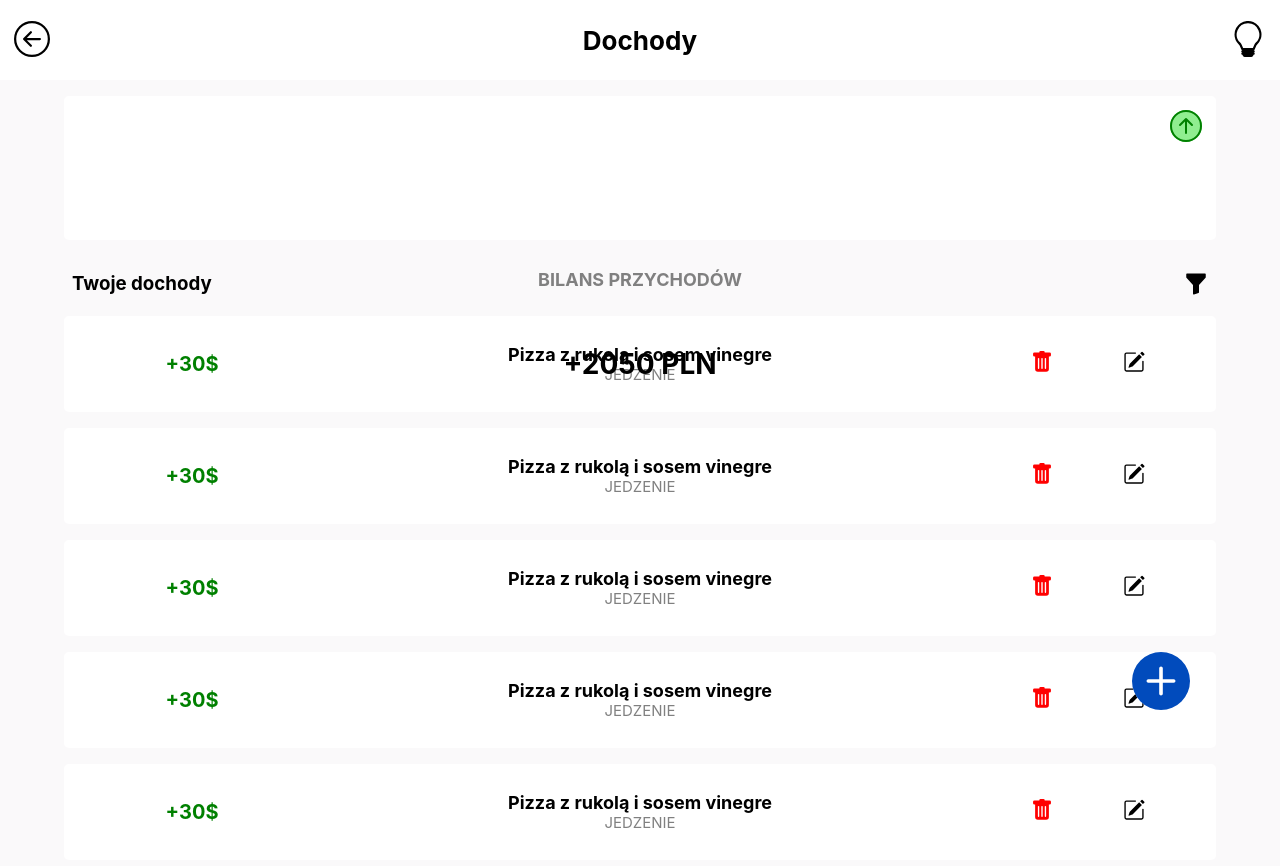
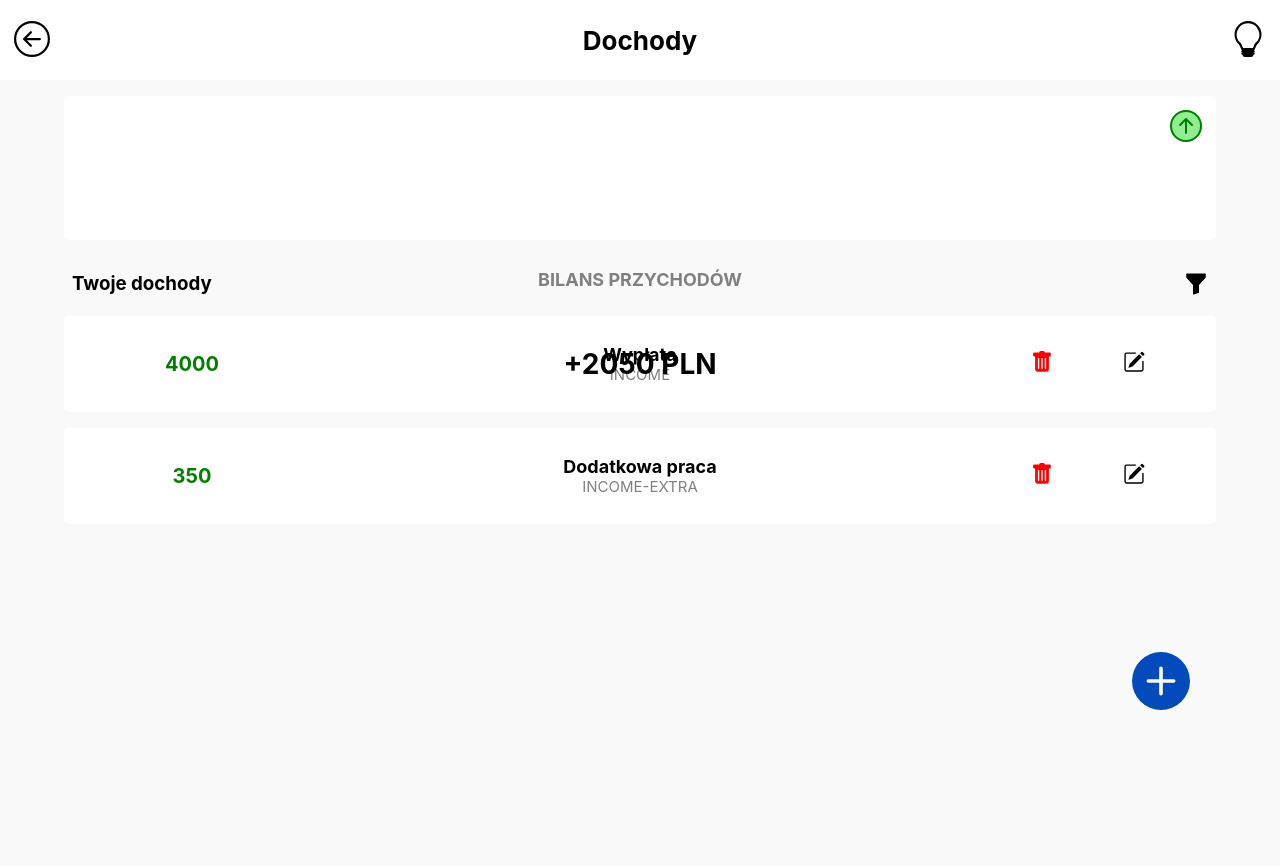
Before and after one commit to Viniski/BudgetApp, a React (Create React App) app: page /dochody in a window 1280 px wide. Shown: the top 866 px of the page. After the commit the page ends 800 px from the top, so only its background shows below. Built offline with nearby package versions, Linux system fonts and the light colour scheme.

Commit message:
Create transaction sclice, use data from store to home, income and expense page by the props

```diff
--- a/src/component/TransactionCard/TransactionCard.js
+++ b/src/component/TransactionCard/TransactionCard.js
@@ -1,34 +1,48 @@
 import { Link } from "react-router-dom";
 import { useSelector } from "react-redux";
 
-function TransactionCard(props) {
+function TransactionCard({ data }) {
   const theme = useSelector((state) => state.theme.theme);
   const themeDark = theme === "dark";
+
+  const deleteTransaction = () => {
+    console.log("usuwam transakcję" + data.id)
+  }
+
   return (
-    <Link to={`/transakcje/${"523"}`}>
-    <div className={`transaction-section__card ${themeDark && `transaction-section__card--dark`}`}>
+    <Link to={`/transakcje/${data.id}`}>
+      <div
+        className={`transaction-section__card ${
+          themeDark && `transaction-section__card--dark`
+        }`}
+      >
         <div className={`card__ammount ${themeDark && `card__ammount--dark`}`}>
-        <span className={props.transactionType}>+30$</span>
+          <span className={data.type}>{data.amount}</span>
+          {/* ten plus minus muszę ogarnąć - przy tworzeniu będę uzupełaniał dane!*/}
         </div>
         <div className="card__description">
-        <p className={`card__title ${themeDark && `card__title--dark`}`}>Pizza z rukolą i sosem vinegre</p>
-        <p className="card__category">Jedzenie</p>
+          <p className={`card__title ${themeDark && `card__title--dark`}`}>
+            {data.title}
+          </p>
+          <p className="card__category">{data.category}</p>
         </div>
         <div className="card__buttons">
-        <button className={`card__button-trash ${themeDark && `card__button-trash--dark`}`}>
-        <svg
-          xmlns="http://www.w3.org/2000/svg"
-          viewBox="0 0 16 16"
+          <button onClick={deleteTransaction}
+            className={`card__button-trash ${
+              themeDark && `card__button-trash--dark`
+            }`}
           >
+            <svg xmlns="http://www.w3.org/2000/svg" viewBox="0 0 16 16">
               <path d="M2.5 1a1 1 0 0 0-1 1v1a1 1 0 0 0 1 1H3v9a2 2 0 0 0 2 2h6a2 2 0 0 0 2-2V4h.5a1 1 0 0 0 1-1V2a1 1 0 0 0-1-1H10a1 1 0 0 0-1-1H7a1 1 0 0 0-1 1H2.5zm3 4a.5.5 0 0 1 .5.5v7a.5.5 0 0 1-1 0v-7a.5.5 0 0 1 .5-.5zM8 5a.5.5 0 0 1 .5.5v7a.5.5 0 0 1-1 0v-7A.5.5 0 0 1 8 5zm3 .5v7a.5.5 0 0 1-1 0v-7a.5.5 0 0 1 1 0z" />
             </svg>
           </button>
-        <Link to={`/edytuj-transakcje/${"523"}`}>
-        <button className={`card__button-edit ${themeDark && `card__button-edit--dark`}`}>
-        <svg
-          xmlns="http://www.w3.org/2000/svg"
-          viewBox="0 0 16 16"
+          <Link to={`/edytuj-transakcje/${data.id}`}>
+            <button
+              className={`card__button-edit ${
+                themeDark && `card__button-edit--dark`
+              }`}
             >
+              <svg xmlns="http://www.w3.org/2000/svg" viewBox="0 0 16 16">
                 <path d="M15.502 1.94a.5.5 0 0 1 0 .706L14.459 3.69l-2-2L13.502.646a.5.5 0 0 1 .707 0l1.293 1.293zm-1.75 2.456-2-2L4.939 9.21a.5.5 0 0 0-.121.196l-.805 2.414a.25.25 0 0 0 .316.316l2.414-.805a.5.5 0 0 0 .196-.12l6.813-6.814z" />
                 <path
                   fillRule="evenodd"
--- a/src/pages/Details/DetailsPage.js
+++ b/src/pages/Details/DetailsPage.js
@@ -1,10 +1,13 @@
 import { Link } from "react-router-dom";
+import { useParams } from "react-router-dom";
 import useWebsiteTitle from "../../hooks/useWebstiteTitle";
 import Header from "../../component/Header/Header";
 import DetailsDiv from "../../component/DetailsDiv/DetailsDiv";
 
 function DetailsPage() {
   useWebsiteTitle("Szczegóły transakcji | BudgetApp by Viniski");
+  const { id }= useParams();
+
   return (
     <>
       <Header title="Szczegóły transakcji" />
--- a/src/pages/Expense/ExpenePage.js
+++ b/src/pages/Expense/ExpenePage.js
@@ -1,4 +1,5 @@
 import { Link } from "react-router-dom";
+import { useSelector } from "react-redux";
 import useWebsiteTitle from "../../hooks/useWebstiteTitle";
 import TransactionCard from "../../component/TransactionCard/TransactionCard";
 import Header from "../../component/Header/Header";
@@ -7,20 +8,23 @@ import TransactionSectionHeader from "../../component/TransactionSectionHeader/T
 import AddButton from "../../component/AddButton/AddButton";
 
 function ExpensePage() {
-  useWebsiteTitle('Wydatki | BudgetApp by Viniski')
+  const transactions = useSelector((state) => state.transactions);
+  console.log(transactions)
+  const expenseTransactions = transactions.filter(
+    (el) => el.type === "expense"
+  );
+  useWebsiteTitle("Wydatki | BudgetApp by Viniski");
   return (
     <>
       <Header title="Wydatki" />
       <section className="cards">
-      <ExpenseCard className="cards__expense--main-card"/>
+        <ExpenseCard className="cards__expense--main-card" />
       </section>
       <section className="transaction-section">
-        <TransactionSectionHeader title="Wszystkie przychody" type="wydatki"/>
-        <TransactionCard transactionType="expense"/>
-        <TransactionCard transactionType="expense"/>
-        <TransactionCard transactionType="expense"/>
-        <TransactionCard transactionType="expense"/>
-        <TransactionCard transactionType="expense"/>
+        <TransactionSectionHeader title="Wszystkie przychody" type="wydatki" />
+        {expenseTransactions.map((transaction) => (
+          <TransactionCard key={transaction.id} data={transaction} />
+        ))}
       </section>
       <Link to="/dodaj-wydatek">
         <AddButton />
--- a/src/pages/Home/HomePage.js
+++ b/src/pages/Home/HomePage.js
@@ -1,4 +1,5 @@
 import { Link } from "react-router-dom";
+import { useSelector } from "react-redux";
 import useWebsiteTitle from "../../hooks/useWebstiteTitle";
 import TransactionCard from "../../component/TransactionCard/TransactionCard";
 import TotalCard from "../../component/TotalCard/TotalCard";
@@ -9,21 +10,26 @@ import Header from "../../component/Header/Header";
 import TransactionSectionHeader from "../../component/TransactionSectionHeader/TransactionSectionHeader";
 
 function HomePage() {
-  useWebsiteTitle('BudgetApp by Viniski')
+  const transactions = useSelector((state) => state.transactions);
+  console.log(transactions);
+  useWebsiteTitle("BudgetApp by Viniski");
 
   return (
     <>
-      <Header page="home" title="Strona główna"/>
+      <Header page="home" title="Strona główna" />
       <section className="cards">
-        <TotalCard/>
-        <ExpenseCard/>
-        <IncomeCard/>
+        <TotalCard />
+        <ExpenseCard />
+        <IncomeCard />
       </section>
       <section className="transaction-section">
-        <TransactionSectionHeader title="Ostatnie transakcje" type="transakcje"/>
-        <TransactionCard transactionType="income" />
-        <TransactionCard transactionType="income" />
-        <TransactionCard transactionType="expense" />
+        <TransactionSectionHeader
+          title="Ostatnie transakcje"
+          type="transakcje"
+        />
+        {transactions.map((transaction) => (
+          <TransactionCard key={transaction.id} data={transaction} />
+        ))}
       </section>
       <Link to="/wybierz-transakcje">
         <AddButton />
--- a/src/pages/Income/IncomePage.js
+++ b/src/pages/Income/IncomePage.js
@@ -1,4 +1,5 @@
 import { Link } from "react-router-dom";
+import { useSelector } from "react-redux";
 import useWebsiteTitle from "../../hooks/useWebstiteTitle";
 import TransactionCard from "../../component/TransactionCard/TransactionCard";
 import Header from "../../component/Header/Header";
@@ -7,20 +8,20 @@ import TransactionSectionHeader from "../../component/TransactionSectionHeader/T
 import AddButton from "../../component/AddButton/AddButton";
 
 function IncomePage() {
-  useWebsiteTitle('Dochody | BudgetApp by Viniski');
+  const transactions = useSelector((state) => state.transactions);
+  const incomeTransactions = transactions.filter((el) => el.type === "income");
+  useWebsiteTitle("Dochody | BudgetApp by Viniski");
   return (
     <>
-      <Header title="Dochody"/>
+      <Header title="Dochody" />
       <section className="cards">
-      <IncomeCard className="cards__income--main-card"/>
+        <IncomeCard className="cards__income--main-card" />
       </section>
       <section className="transaction-section">
-        <TransactionSectionHeader title="Wszystkie dochody" type="dochody"/>
-        <TransactionCard transactionType="income"/>
-        <TransactionCard transactionType="income"/>
-        <TransactionCard transactionType="income"/>
-        <TransactionCard transactionType="income"/>
-        <TransactionCard transactionType="income"/>
+        <TransactionSectionHeader title="Wszystkie dochody" type="dochody" />
+        {incomeTransactions.map((transaction) => (
+          <TransactionCard key={transaction.id} data={transaction} />
+        ))}
       </section>
       <Link to="/dodaj-dochód">
         <AddButton />
--- a/src/redux/store.js
+++ b/src/redux/store.js
@@ -1,8 +1,10 @@
 import { configureStore } from '@reduxjs/toolkit'
 import themeReducer from "./themeSlice";
+import transactionsReducer from "./transactionsSlice";
 
 export default configureStore({
   reducer: {
     theme: themeReducer,
+    transactions: transactionsReducer,
   },
 });
--- /dev/null
+++ b/src/redux/transactionsSlice.js
@@ -0,0 +1,79 @@
+import { createSlice } from "@reduxjs/toolkit";
+
+const initialState = [{
+    id: 53252355,
+    type: "expense",
+    date: "2022-12-13",
+    amount: "24",
+    title: "Obiad w restauracji",
+    category: "food",
+    note: "Było całkiem smaczne, wróc tu",
+},
+{
+    id: 53252332,
+    type: "expense",
+    date: "2022-11-27",
+    amount: "2300",
+    title: "Czynsz + media",
+    category: "fixed",
+    note: "",
+},
+{
+    id: 53252311,
+    type: "expense",
+    date: "2022-12-04",
+    amount: "200",
+    title: "Paliwo na orlenie",
+    category: "transport",
+    note: "Spalanie ostatnio 6.5L/100km",
+},
+{
+    id: 53552335,
+    type: "income",
+    date: "2022-10-11",
+    amount: "4000",
+    title: "Wypłata",
+    category: "income",
+    note: "",
+},
+{
+    id: 74529154,
+    type: "expense",
+    date: "2023-01-02",
+    amount: "123",
+    title: "Mandat MKS",
+    category: "other",
+    note: "",
+},
+{
+    id: 57214398,
+    type: "income",
+    date: "2022-11-20",
+    amount: "350",
+    title: "Dodatkowa praca",
+    category: "income-extra",
+    note: "Zlecenie dla klienta",
+},
+];
+
+export const transactionsSlice = createSlice({
+  name: "transactions",
+  initialState,
+  reducers: {
+    add(state, action) {
+      state.push(action.payload);
+    },
+    edit(state, action) {
+      const transaction = state.find((el) => el.id === action.payload.id)
+      if (transaction) {
+        transaction = action.payload
+      }
+    },
+    remove (state, action) {
+      return state.filter(tranasaction => tranasaction.id !== action.payload.id);
+    },
+  },
+});
+
+export const { toogle } = transactionsSlice.actions;
+export default transactionsSlice.reducer;
```
Lines whose indentation alone changed are shown as unchanged.
